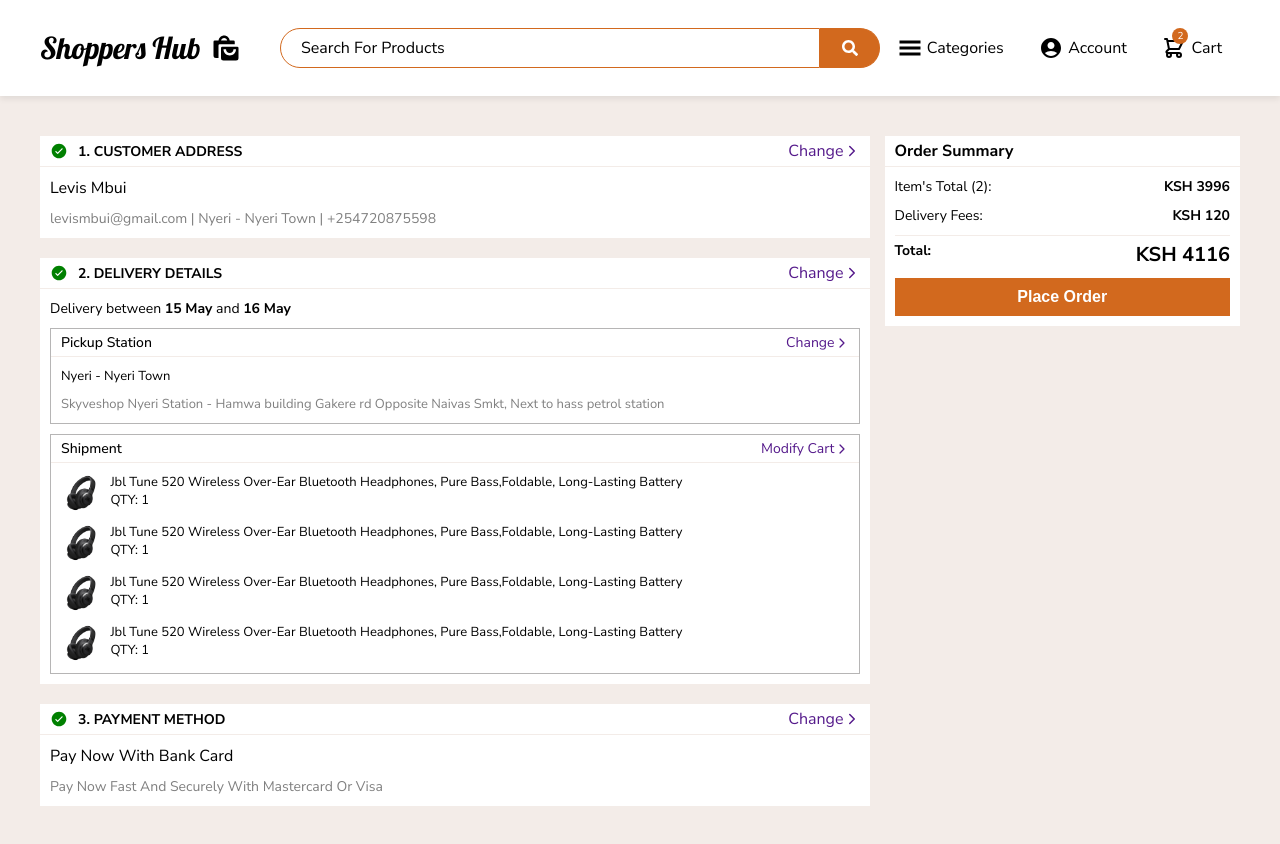
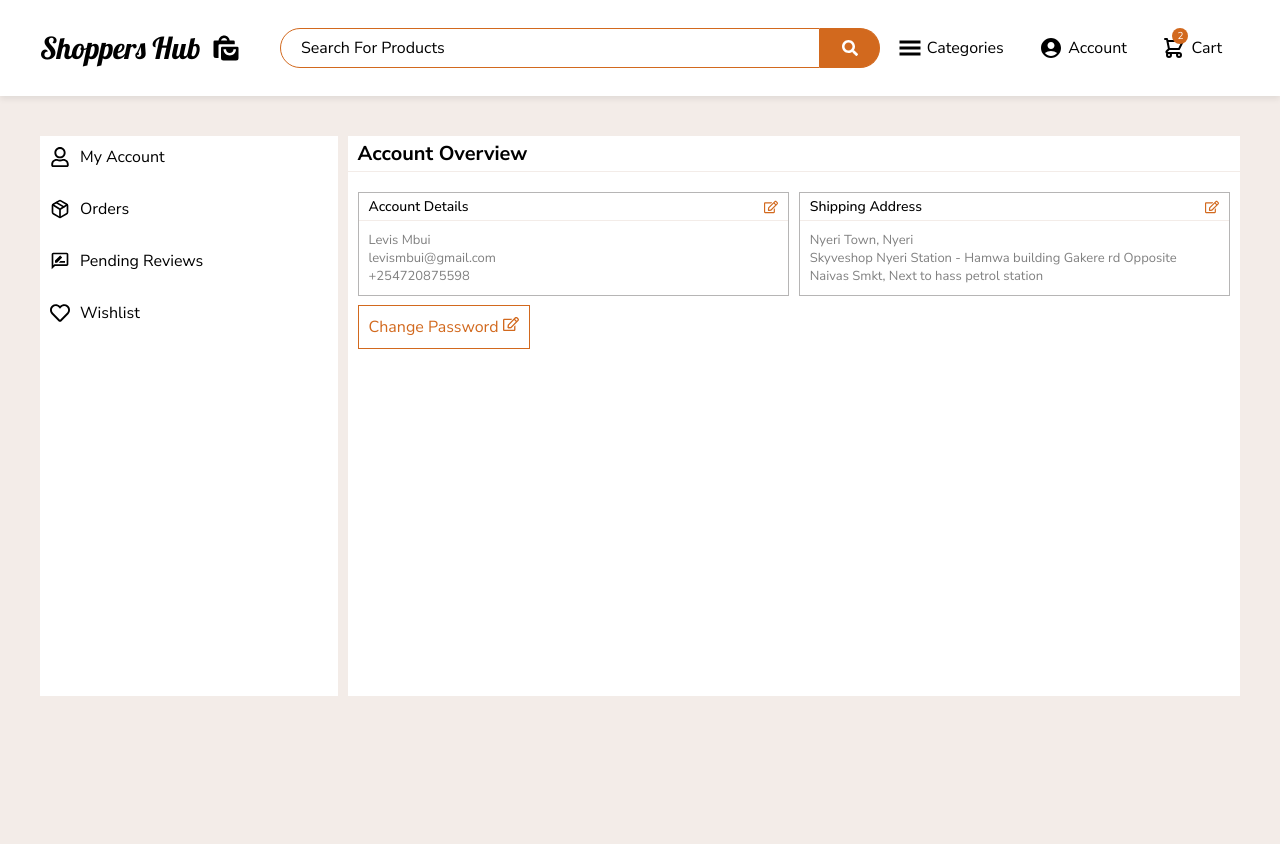
Before and after one commit to Levis155/shoppers-hub, a React (Vite) app: page / in a window 1280 px wide. After the commit the page ends 800 px from the top, so only its background shows below. Built offline with nearby package versions, Linux system fonts and the light colour scheme.

Commit message:
build the account overview section

```diff
--- a/src/App.jsx
+++ b/src/App.jsx
@@ -2,6 +2,7 @@
 import ProductPage from "./Pages/ProductPage/ProductPage";
 import CartPage from "./Pages/CartPage/CartPage";
 import CheckoutPage from "./Pages/CheckoutPage/CheckoutPage";
+import CustomerPage from "./Pages/CustomerPage/CustomerPage";
 import { Routes, Route} from "react-router-dom"
 
 function App() {
@@ -11,7 +12,8 @@
       <Route path="/home" element={<Home />} />
       <Route path="/product" element={<ProductPage />} />
       <Route path="/cart" element={<CartPage />} />
-      <Route path="/" element={<CheckoutPage />} />
+      <Route path="/checkout" element={<CheckoutPage />} />
+      <Route path="/" element={<CustomerPage />} />
     </Routes>
     </>
   )
--- /dev/null
+++ b/src/Pages/CustomerPage/CustomerPage.css
@@ -0,0 +1,128 @@
+.customer-page-wrapper {
+  margin-top: 12vh;
+  display: flex;
+  gap: 1rem;
+  padding: 4rem;
+  min-height: 80vh;
+}
+@media screen and (max-width: 56.25em) {
+  .customer-page-wrapper {
+    padding-inline: 2rem;
+  }
+}
+@media screen and (max-width: 50em) {
+  .customer-page-wrapper  {
+    gap: 0;
+    padding-left: 0;
+  }
+}
+.customer-page-nav {
+    background-color: var(--white-color);
+  display: flex;
+  flex-direction: column;
+  gap: 1rem;
+  width: 25%;
+}
+@media screen and (max-width: 50em) {
+  .customer-page-nav  {
+    width: fit-content;
+    background-color: inherit;
+  }
+}
+.customer-page-nav a {
+  padding: 1rem;
+  font-size: 1.6rem;
+  display: flex;
+  align-items: center;
+  gap: 1rem;
+  text-transform: capitalize;
+  color: var(--black-color);
+}
+.customer-page-nav a svg {
+  font-size: 2rem;
+}
+@media screen and (max-width: 50em) {
+  .customer-page-nav a p {
+    display: none;
+  }
+}
+.customer-page-col2 {
+  background-color: var(--white-color);
+  width: 75%;
+}
+@media screen and (max-width: 50em) {
+  .customer-page-col2  {
+    flex: 1;
+  }
+}
+.my-account-section{
+    display: flex;
+    flex-direction: column;
+    gap: 1rem;
+}
+.my-account-section-title {
+  padding: 0.4rem 1rem;
+  border-bottom: 1px solid var(--light-gray-variant2);
+  font-size: 2rem;
+  text-transform: capitalize;
+  font-weight: 700;
+}
+.my-account-section-body {
+  display: grid;
+  grid-template-columns: 1fr 1fr;
+  column-gap: 1rem;
+  padding: 1rem;
+}
+@media screen and (max-width: 56.25em) {
+  .my-account-section-body {
+    grid-template-columns: 1fr;
+    row-gap: 1rem;
+  }
+}
+.account-details,
+.shipping-address {
+  border: 1px solid rgb(182, 181, 181);
+}
+.account-details-title,
+.shipping-address-title {
+  display: flex;
+  justify-content: space-between;
+  align-items: center;
+  padding: 0.4rem 1rem;
+  border-bottom: 1px solid var(--light-gray-variant2);
+}
+.account-details-title p,
+.shipping-address-title p {
+  font-size: 1.4rem;
+  text-transform: capitalize;
+  font-weight: 500;
+  display: flex;
+  align-items: center;
+  gap: 1rem;
+}
+.account-details-title a,
+.shipping-address-title a {
+  display: flex;
+  align-items: center;
+  text-transform: capitalize;
+  font-size: 1.4rem;
+  color: var(--primary-color);
+}
+.account-details-body,
+.shipping-address-body {
+  padding: 1rem;
+  display: flex;
+  flex-direction: column;
+}
+.account-details-body p,
+.shipping-address-body p{
+    font-size: 1.3rem;
+    color: gray;
+}
+.change-password-link{
+    margin-left: 1rem;
+    padding: 1rem;
+    border: 1px solid var(--primary-color);
+    text-transform: capitalize;
+    color: var(--primary-color);
+}
--- /dev/null
+++ b/src/Pages/CustomerPage/CustomerPage.jsx
@@ -0,0 +1,69 @@
+import "./CustomerPage.css";
+import Header from "../../Components/Header/Header";
+import MobileHeader from "../../Components/MobileHeader/MobileHeader";
+import { NavLink, Link } from "react-router-dom";
+import { FaRegUser, FaRegHeart, FaRegEdit } from "react-icons/fa";
+import { LuPackage } from "react-icons/lu";
+import { MdOutlineRateReview } from "react-icons/md";
+
+function CustomerPage() {
+  return (
+    <>
+      <Header />
+      <MobileHeader />
+      <div className="customer-page-wrapper">
+        <nav className="customer-page-nav">
+          <NavLink to="/my-account">
+            <FaRegUser /> <p>My Account</p>
+          </NavLink>
+          <NavLink to="/orders">
+            <LuPackage /> <p>orders</p>
+          </NavLink>
+          <NavLink to="/pending-reviews">
+            <MdOutlineRateReview /> <p>pending reviews</p>
+          </NavLink>
+          <NavLink to="/wishlist">
+            <FaRegHeart /> <p>wishlist</p>
+          </NavLink>
+        </nav>
+
+        <div className="customer-page-col2">
+          <div className="my-account-section">
+            <p className="my-account-section-title">account overview</p>
+
+            <div className="my-account-section-body">
+              <div className="account-details">
+                <div className="account-details-title">
+                  <p>account details</p>
+                  <Link><FaRegEdit /></Link>
+                </div>
+
+                <div className="account-details-body">
+                  <p>Levis Mbui</p>
+                  <p>levismbui@gmail.com</p>
+                  <p>+254720875598</p>
+                </div>
+              </div>
+
+              <div className="shipping-address">
+                <div className="shipping-address-title">
+                  <p>shipping address</p>
+                  <Link><FaRegEdit /></Link>
+                </div>
+
+                <div className="shipping-address-body">
+                  <p>Nyeri Town, Nyeri</p>
+                  <p>Skyveshop Nyeri Station - Hamwa building Gakere rd Opposite Naivas Smkt, Next to hass petrol station</p>
+                </div>
+              </div>
+            </div>
+
+            <div><Link className="change-password-link" to={"#"}>change password <FaRegEdit /></Link></div>
+          </div>
+        </div>
+      </div>
+    </>
+  );
+}
+
+export default CustomerPage;
```
Also changed, not shown: src/Pages/CheckoutPage/CheckoutPage.jsx (indentation only).
